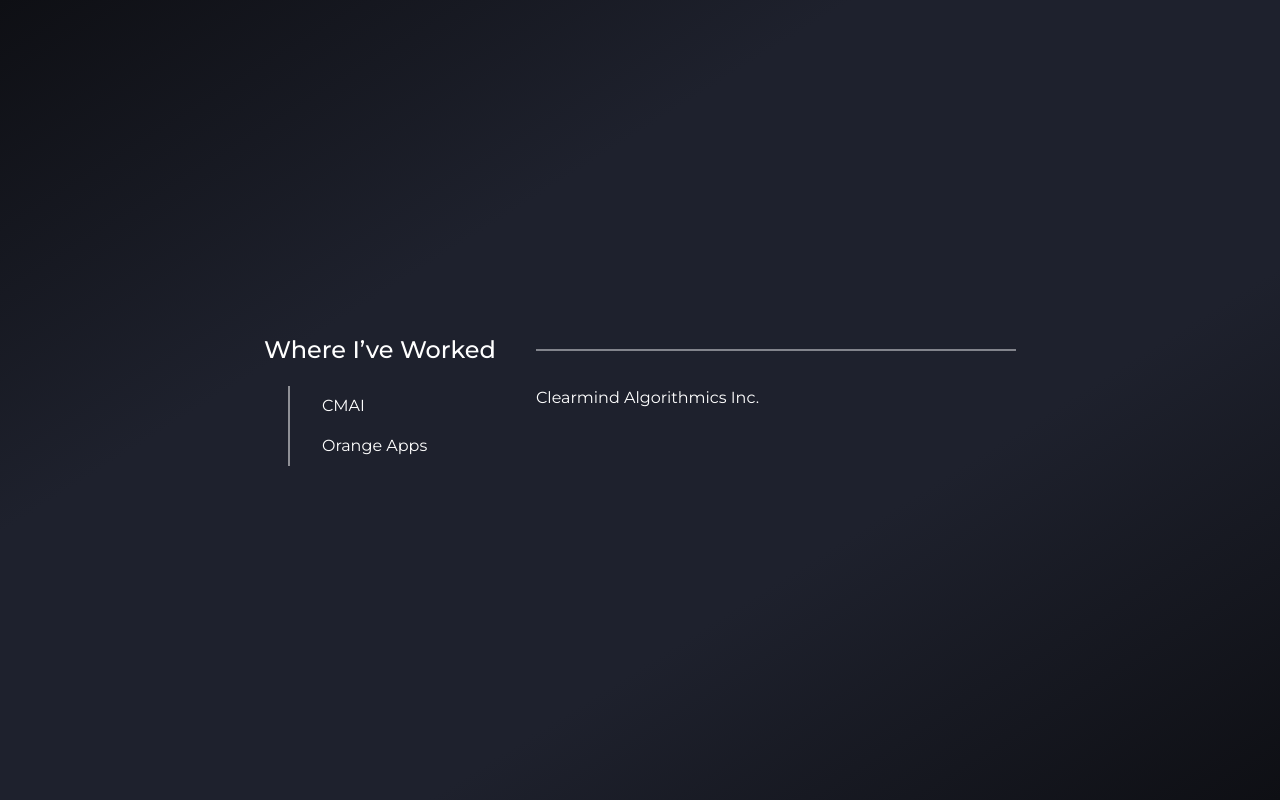
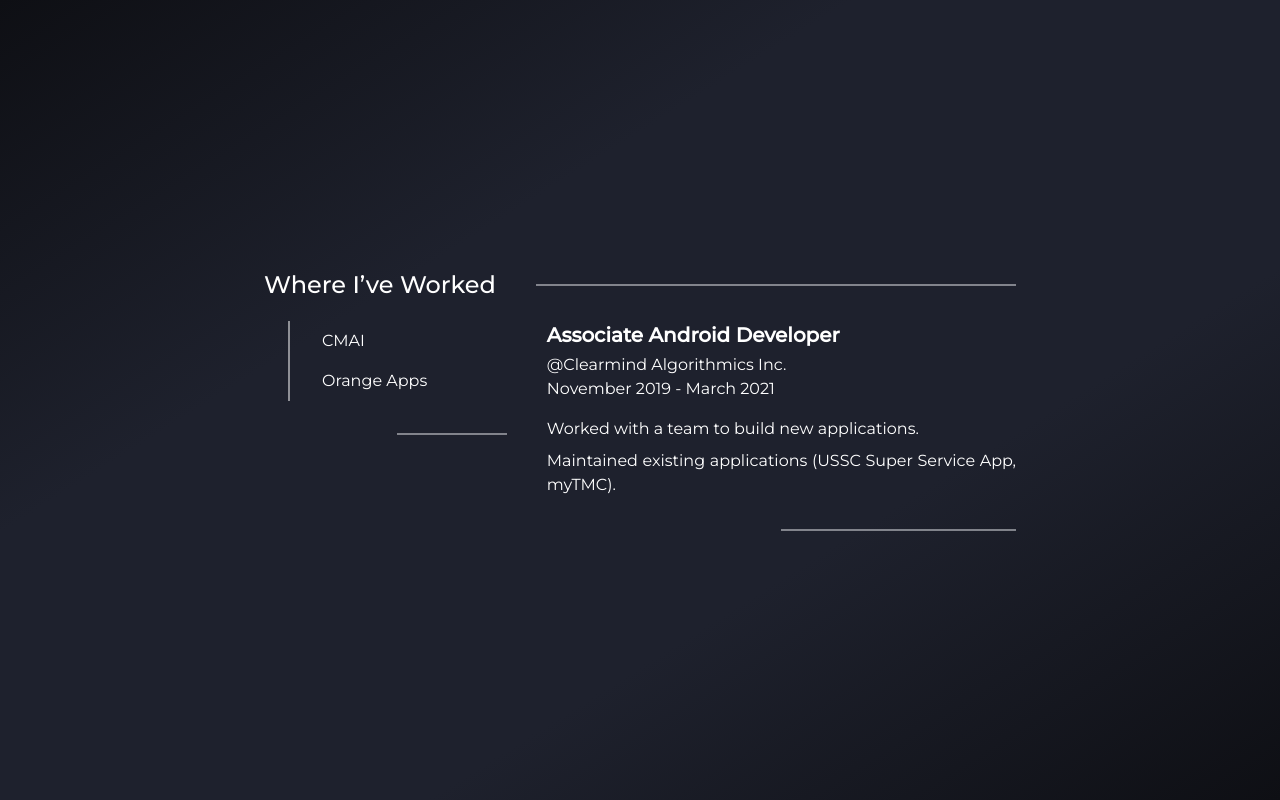
Before and after one commit to Zeaventyyy/My-Portfolio, a React (Create React App) app: page / in a window 1280 px wide. Shown: the part 1600-2400 px from the top of the page. Built offline with nearby package versions, Linux system fonts and the light colour scheme; the HTML template or start-up script is replaced by a standard one.

Commit message:
Added experience contents

```diff
--- a/src/landingpage/experience.jsx
+++ b/src/landingpage/experience.jsx
@@ -10,19 +10,23 @@ function Experience() {
             <p className="flex-grow border-[1px] opacity-50 self-center" />
           </div>
           <div className="flex flex-col items-center md:flex-row md:items-start w-full">
-            <div className="flex flex-row md:flex-col items-start md:px-6 w-64 mr-4">
+            <div className="flex w-full flex-row md:flex-col items-start md:pl-6 md:mb-0 md:w-[17.25rem] mb-4">
               <button
                 className="hover:bg-black/25
                 hover:border-white
                 border-b-2
                 md:border-b-0
                 md:border-l-2 border-white/50
-              active:hover:border-white
-              active:hover:border-l-2
               active:transition
               active:duration-500
               transition
               duration-500
+              focus:border-b-2
+              focus:border-white
+              focus:bg-black/50
+              md:focus:border-l-2
+              md:focus:border-b-0
+              md:focus:border-white
               px-8
               py-2
               w-full
@@ -40,10 +44,15 @@ function Experience() {
                 border-b-2
                 md:border-b-0
                 md:border-l-2 border-white/50
-              active:hover:border-white
-              active:hover:border-l-2
+                focus:border-b-2
+                focus:border-white
               active:transition
               active:duration-500
+              focus:bg-black/50
+              md:focus:border-l-2
+              md:focus:border-white
+              md:focus:border-b-0
+              focus:md:
               transition
               duration-500
               px-8
@@ -57,9 +66,46 @@ function Experience() {
               >
                 Orange Apps
               </button>
+              <p className="hidden md:block border-[1px] opacity-50 self-end w-1/2 mt-8  " />
             </div>
-            <div className="grow">
-              <h1>Clearmind Algorithmics Inc.</h1>
+            <div className=" md:pl-10 grow">
+              <p className="text-xl font-semibold mb-1">
+                Associate Android Developer
+              </p>
+              <p className="font-normal">@Clearmind Algorithmics Inc.</p>
+              <p className="font-normal">November 2019 - March 2021</p>
+              <ul className="flex flex-col">
+                <li className="mt-4 mb-2">
+                  <p>Worked with a team to build new applications.</p>
+                </li>
+                <li>
+                  <p>
+                    Maintained existing applications (USSC Super Service App,
+                    myTMC).
+                  </p>
+                </li>
+                <p className="border-[1px] opacity-50 self-end w-1/2 mt-8  " />
+              </ul>
+            </div>
+            <div className="hidden md:pl-10 grow">
+              <p className="text-xl font-semibold mb-1">
+                Frontend Developer/Quality Assurance
+              </p>
+              <p className="text-xl font-semibold mb-1">Orange Apps.</p>
+              <p className="font-normal">January 2019 - March 2019</p>
+              <ul>
+                <li className="mt-4 mb-2">
+                  <p>
+                    Maintained and checked all the possible bugs in projects to
+                    be fixed.
+                  </p>
+                </li>
+                <li>
+                  <p>
+                    Designed and built prototypes for company’s new projects.
+                  </p>
+                </li>
+              </ul>
             </div>
           </div>
         </section>
```
